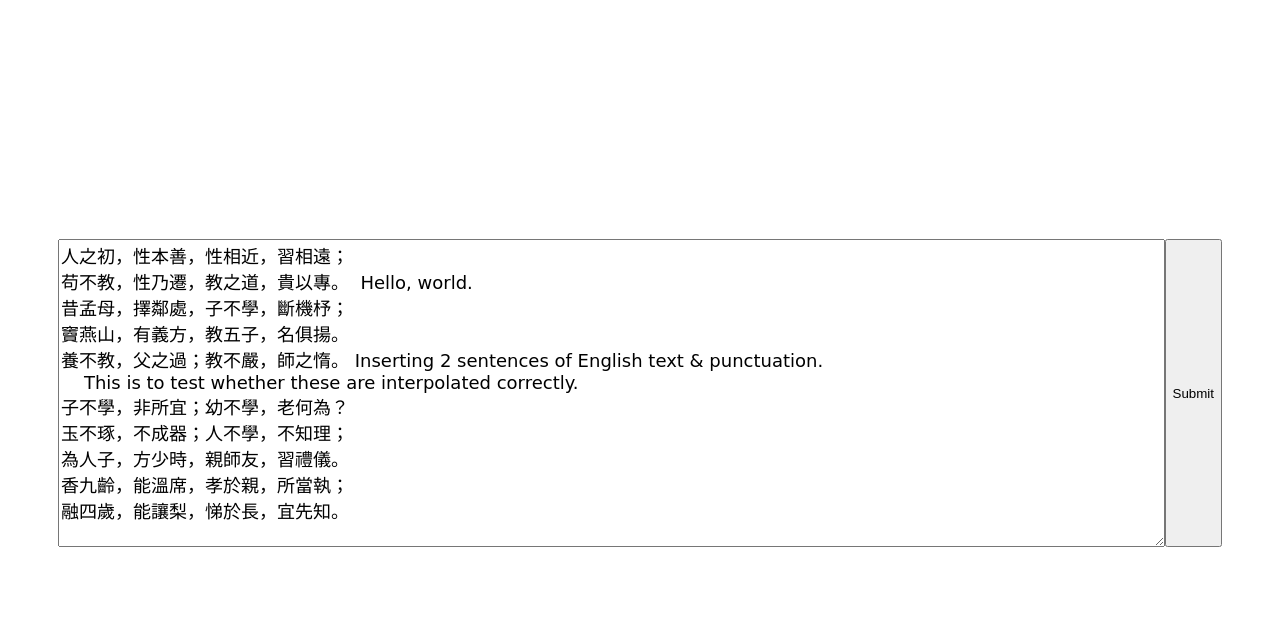
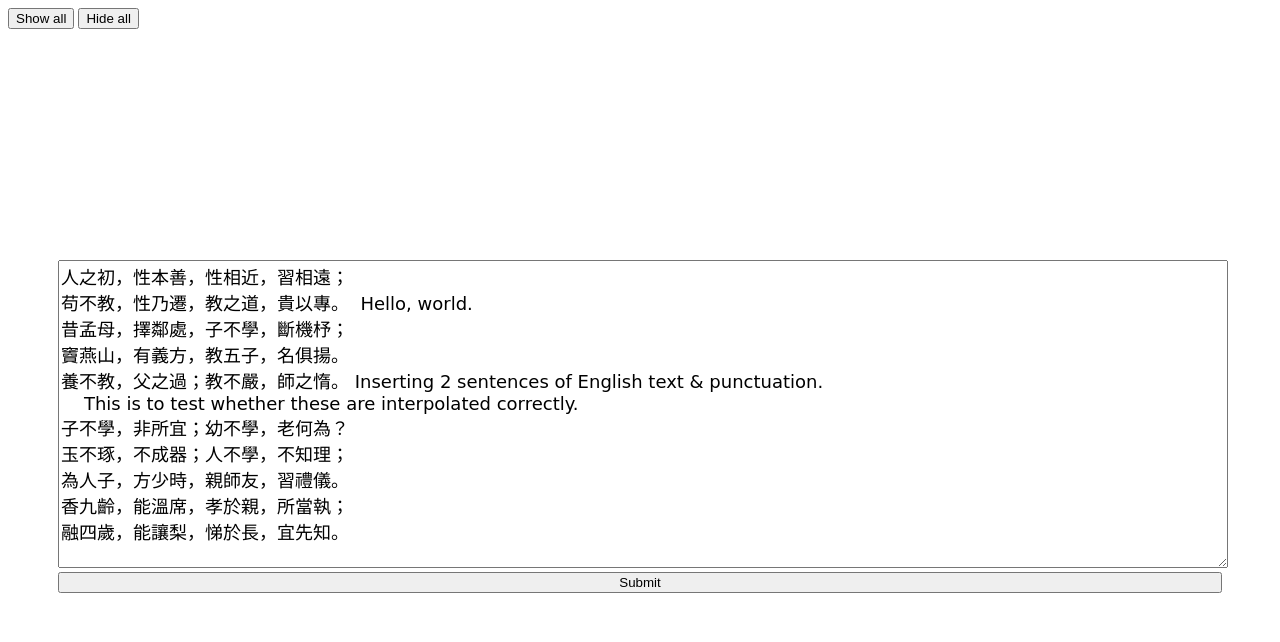
Before and after one commit to jftsang/jyutruby, a FastAPI app: page / in a window 1280 px wide. Shown: the top 642 px of the page. Run offline with FastAPI, Linux system fonts and the light colour scheme.

Commit message:
add some frontend buttons

```diff
--- a/templates/index.html
+++ b/templates/index.html
@@ -37,6 +37,8 @@
   }
 </style>
 
+<button id="showAll">Show all</button>
+<button id="hideAll">Hide all</button>
 <div id="annotated">
 
 
@@ -44,7 +46,7 @@
 
 
 <div
-  style="padding: 50px; height: 40%; display: flex;">
+  style="padding: 50px; height: 40%">
 
   <textarea id="chinesetext" name="chinesetext" placeholder="Enter Chinese text...">
 人之初，性本善，性相近，習相遠；
@@ -60,7 +62,10 @@
 融四歲，能讓梨，悌於長，宜先知。
   </textarea>
 
-  <button id="submit" name="submit">Submit</button>
+  <div style="display: flex;">
+
+  <button id="submit" name="submit" style="width: 100%">Submit</button>
+    </div>
 </div>
 
 
@@ -98,6 +103,18 @@
       }
     }
   });
+
+  document.getElementById("showAll").addEventListener("click", (e) => {
+    const rubies = document.querySelectorAll("rt");
+    Array(...rubies).forEach((rt) => {rt.classList.add("visible")})
+  })
+
+  document.getElementById("hideAll").addEventListener("click", (e) => {
+    const rubies = document.querySelectorAll("rt");
+    Array(...rubies).forEach((rt) => {rt.classList.remove("visible")})
+  })
+
+
 </script>
 
 
```
